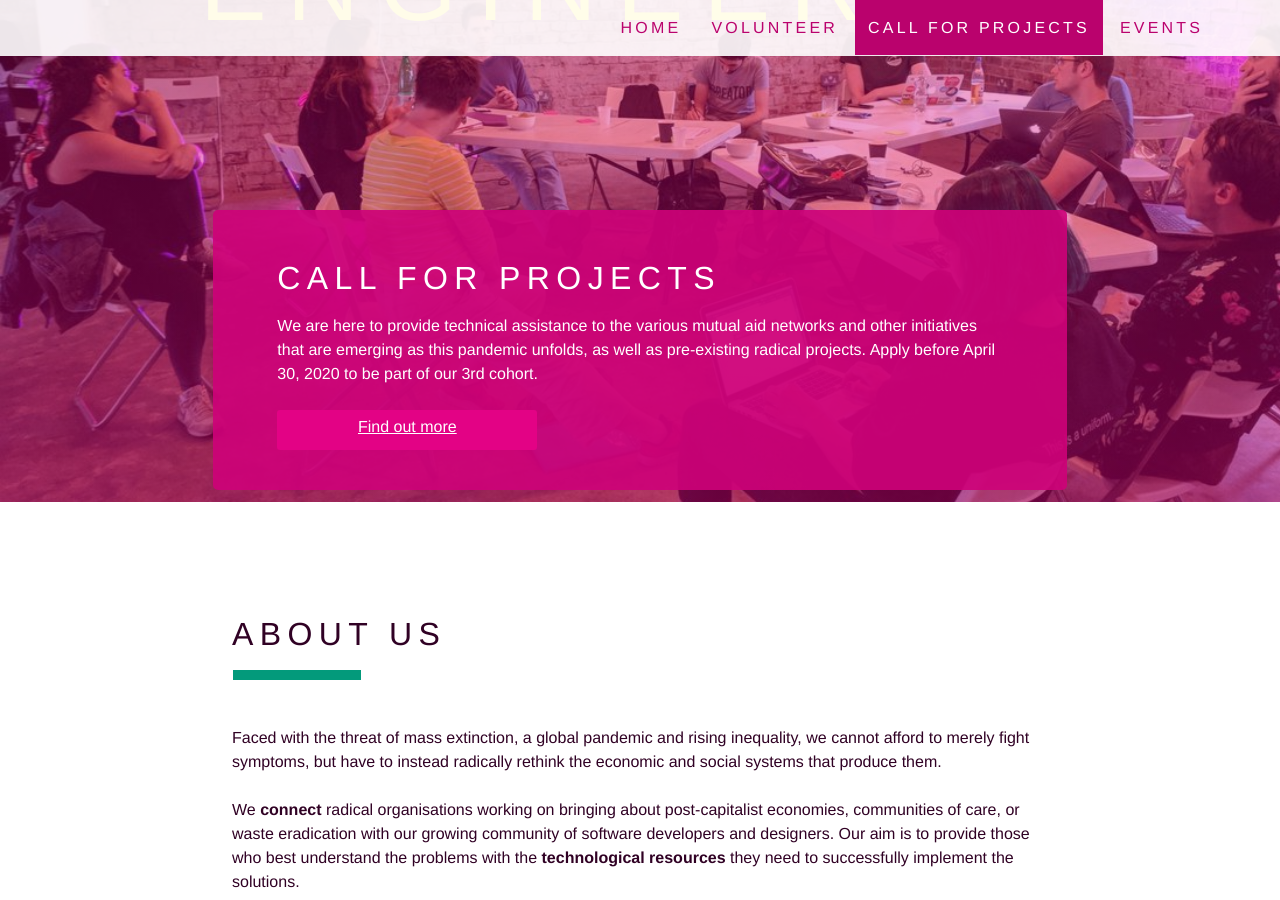
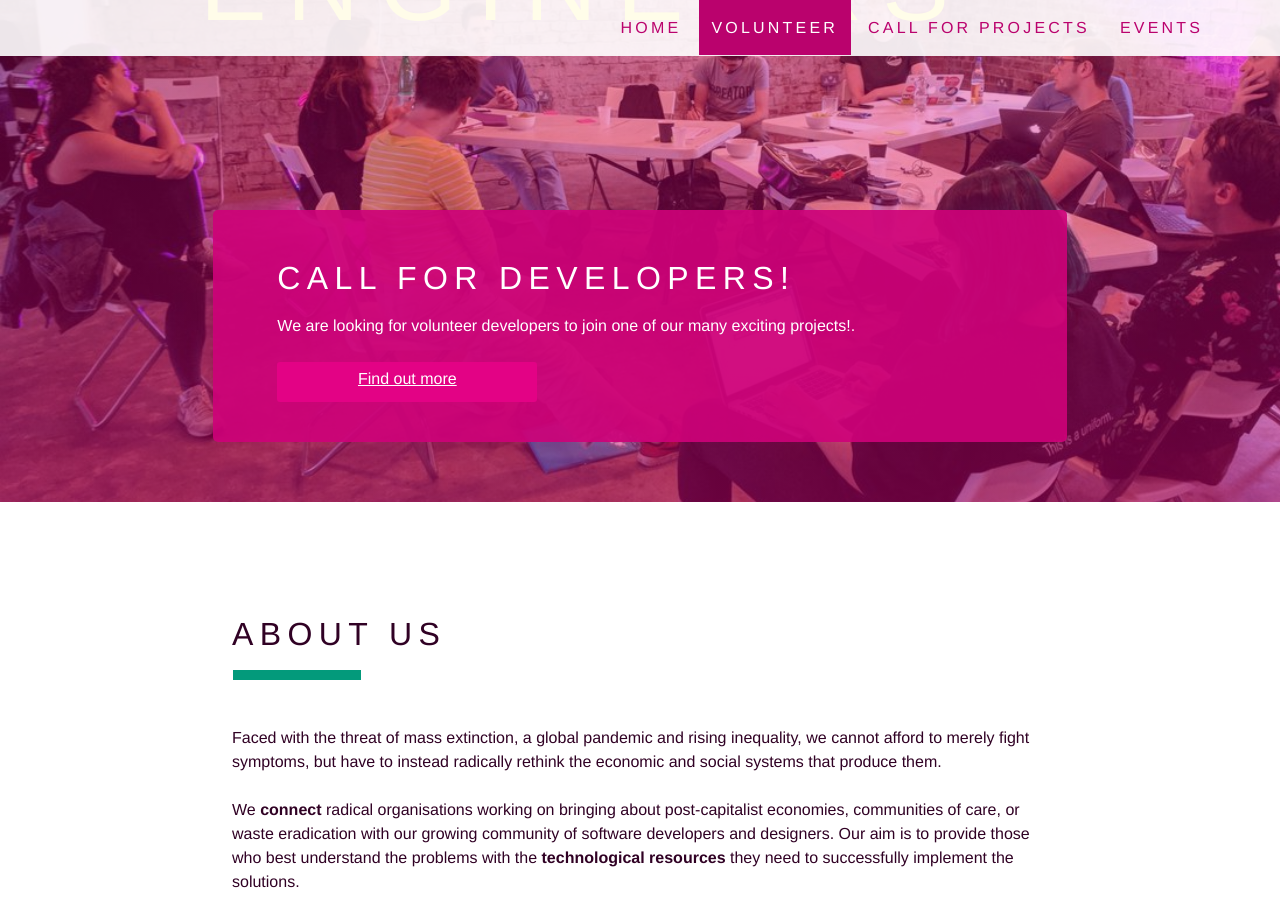
Before and after one commit to radicalengineers/radicalengineers.github.io, a Jekyll site: the page built from index.html, in a window 1280 px wide and 900 px high, scrolled down 398 px. Built offline with Jekyll 4.4.1, drawn with Linux system fonts in a browser that asks for light colours; some of the changed text lies outside the part shown.

Commit message:
remove call for projects

```diff
--- a/_includes/navigation.html
+++ b/_includes/navigation.html
@@ -1,7 +1,7 @@
 
  <div class="fixed top-0 right-0 p2 nav-item">
     <span class="caps" style="padding-left:1vw;padding-right:1vw;"><a href="/">Home</a></span>
-    <span class="caps" style="padding-left:1vw;padding-right:1vw;"><a href="volunteer_positions.html">Volunteer</a></span>
-    <span class="caps bg-tab" style="padding-left:1vw;padding-right:1vw;"><a href="covid-19.html">Call for Projects</a></span>
+    <span class="caps bg-tab" style="padding-left:1vw;padding-right:1vw;"><a href="volunteer_positions.html">Volunteer</a></span>
+    <span class="caps" style="padding-left:1vw;padding-right:1vw;"><a href="projects.html">Call for Projects</a></span>
     <span class="caps" style="padding-left:1vw;padding-right:1vw;"><a href="meetups.html">Events</a></span>
   </div>
--- a/index.html
+++ b/index.html
@@ -12,12 +12,12 @@ title: Home
       </div>
       <div class="clearfix mxn0">
         <div class="col-10 sm-col-10 py1 px0 mx-auto project-banner">
-          <h1 class="responsive-h1 caps py1 mb0 px4">Call for Projects</h1>
+          <h1 class="responsive-h1 caps py1 mb0 px4">Call for developers!</h1>
           <div class="py1 px4 mb0">
-            <p>We are here to provide technical assistance to the various mutual aid networks and other initiatives that are emerging as this pandemic unfolds, as well as pre-existing radical projects. Apply before April 30, 2020 to be part of our 3rd cohort.</p>
+            <p>We are looking for volunteer developers to join one of our many exciting projects!.</p>
           </div>
           <div class="mb3 px4">
-             <a href="covid-19.html" class="button long underline">Find out more</a>
+             <a href="volunteer_positions" class="button long underline">Find out more</a>
           </div>
       </div>
     </div>
@@ -111,8 +111,8 @@ title: Home
 
        <div class="clearfix mxn2 px3 py3">
         <div class="sm-col-10 col-10 mx-auto">
-          <p>Does your project or organisation need our help? Our call for projects is now open!</p>
-          <a href="volunteer_positions.html" class="button long caps">Apply now</a>
+          <p>Does your project or organisation need our help? We'll open a new call for projects in the fall.</p>
+          <a href="projects.html" class="button long caps">More info here!</a>
         </div>
       </div>
 
--- a/covid-19.html
+++ b/projects.html
@@ -22,8 +22,7 @@ title: Home
           <h1 class="responsive-h1 caps py0 px3">Join our tech support programme!</h1>
            <hr class="haar-h"/>
            <div class="py0 px3">
-          <p>We are now accepting applications for our third cohort! If your project could benefit from the help of a designer or developer, please apply by <a target="_blank" href="https://docs.google.com/forms/d/1Ev7wC8IYnSp1EyUvgnRkILAZAMVnkaiz0o5C1DpZweo/edit"><strong>filling out our form before April 30 2020</strong></a>.</p>
-           <p>To accomodate the needs of the various mutual aid networks and other COVID-19 related initiatives that are springing up, we are fast-tracking any COVID-19 related projects. If you're looking for guidance on privacy when setting up support networks, please have a look at the <a target="_blank" href="https://wiki.queercare.network/index.php?title=Delivering_items_to_someone_who_is_(potentially)_infected_protocol">Queer Network's hygiene and privacy guidelines</a>.</p>
+          <p>Our call for projects is closed, but we expect a new call this autumn. Please <a target="_blank" href="http://eepurl.com/dCejKD">subscribe to our newsletter</a> for regular updates!</p>
            <p>If you have any questions, find us here: info@radicalengineers.com</p>
           </div>
           </div>
```
Also changed, not shown: 8 other files.
